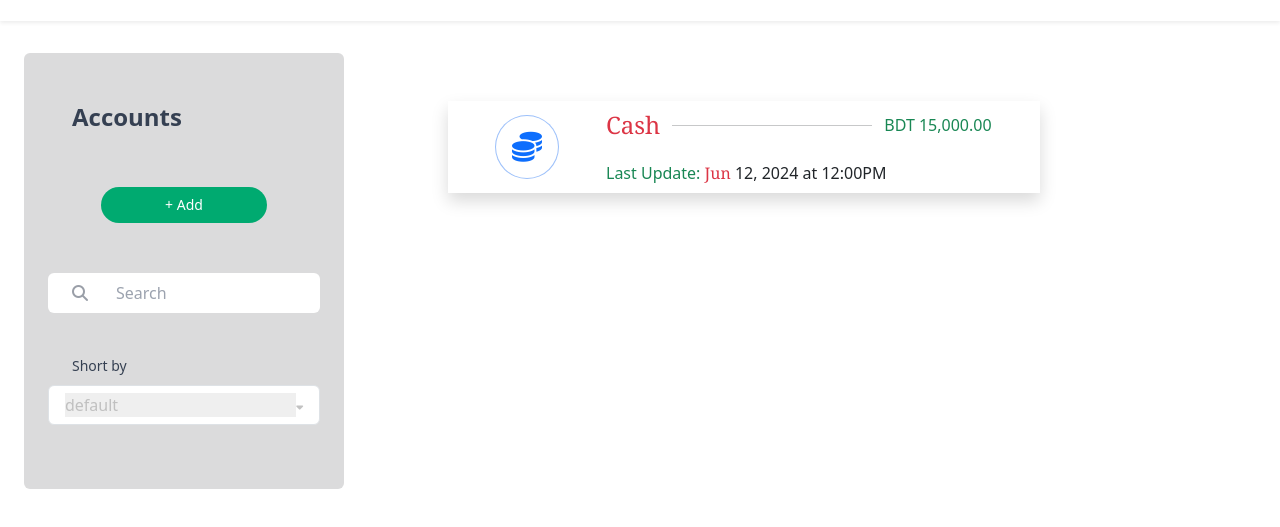
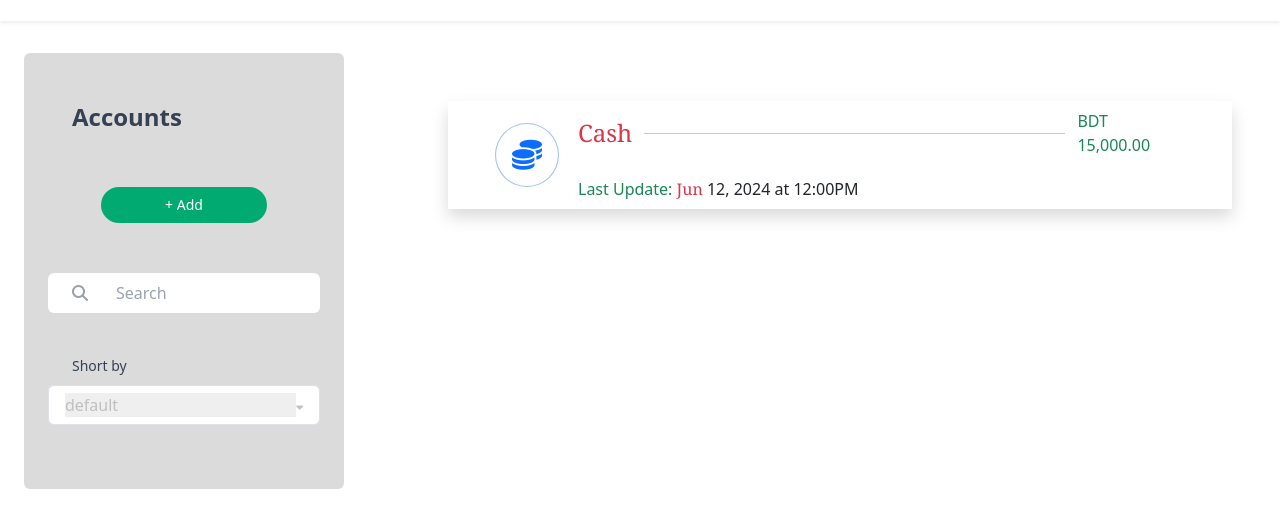
Before and after one commit to raihanchowdhury01/wallet_master_Int, a website: page account.html in a window 1280 px wide. Shown: the part 75-602 px from the top of the page. Drawn offline with nearby package versions, Linux system fonts and the light colour scheme.

Commit message:
card added

```diff
--- a/account.html
+++ b/account.html
@@ -158,24 +158,25 @@
                     <!-- account section design end from here-->
                 </div>
             </section>
-            <section class="mt-5">
-                <!-- cash table section design start from here -->
-                <div class="mt-5 flex gap-5 items-center mb-5 bg-white shadow px-5 py-2">
+            <section class="mt-5 w-full pe-5">
+                <!-- card section design part start from here -->
+                <div class="mt-5 flex gap-x-5 items-center mb-5 bg-white shadow px-5 py-2 hover:scale-105 duration-700 hover:shadow-xl w-full">
                     <!-- logo div -->
                     <div>
                         <i class="fa-solid fa-coins ring-1 p-3 text-primary rounded-full text-3xl"></i>
                     </div>
                     <!-- text design -->
-                    <div class="space-y-5">
-                        <div class="flex justify-between items-center space-x-3">
+                    <div class="space-y-5 w-full">
+                        <div class="flex justify-around items-center space-x-3">
                             <p class="text-danger text-2xl font-serif">Cash</p>
-                            <hr class="w-[200px]">
+                            <hr class="w-[70%]">
                             <p class="text-success">BDT 15,000.00</p>
                         </div>
                         <div><span class="text-success">Last Update: </span><span class="text-danger font-serif">Jun</span> <span>12</span>, <span>2024</span> at <span>12</span>:<span>00</span><span>PM</span>
                         </div>
                     </div>
                 </div>
+                <!-- card section design part end from here -->
             </section>
         </div>
         <!-- sidebar and card design end from here -->
```
Also changed, not shown: css/output.css.
